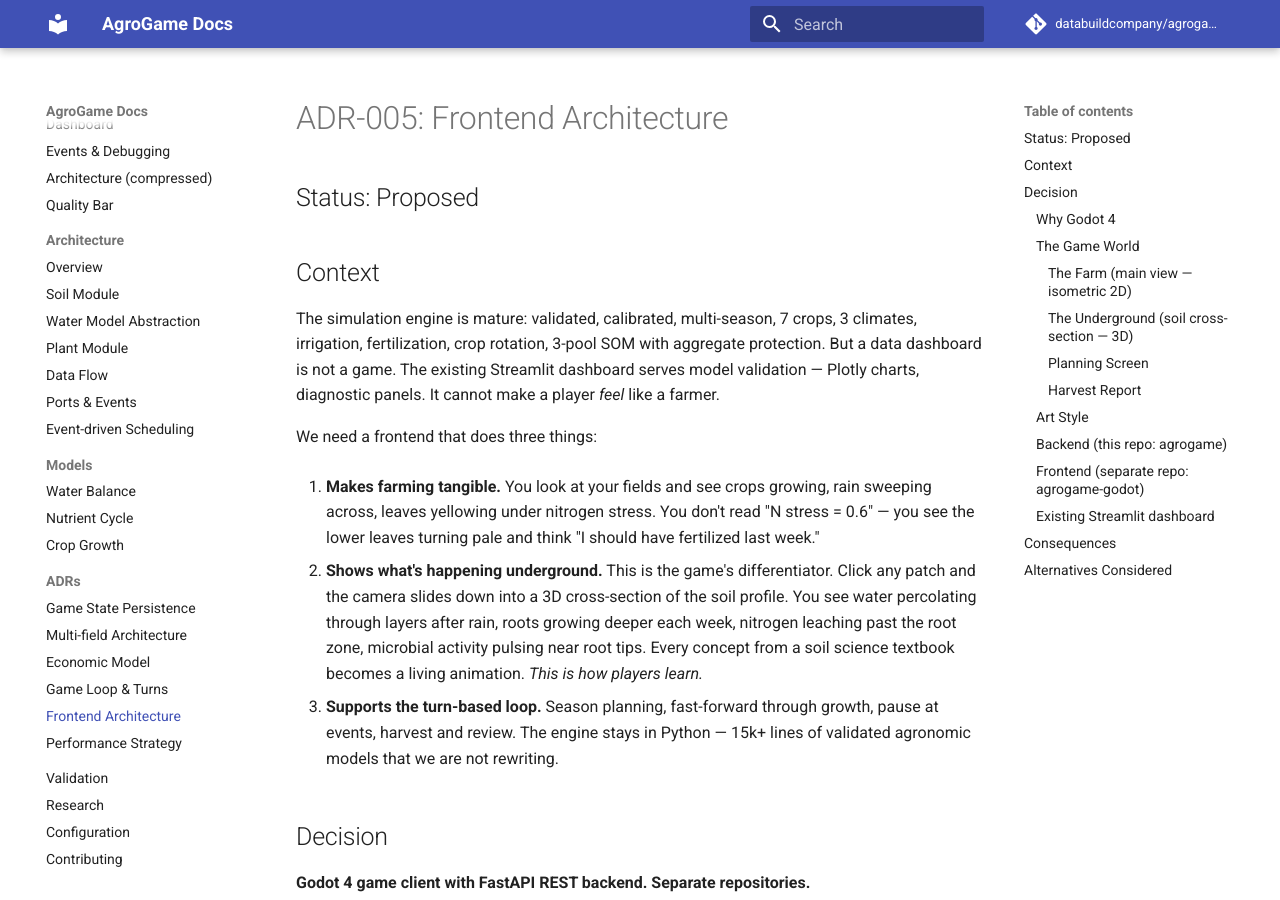
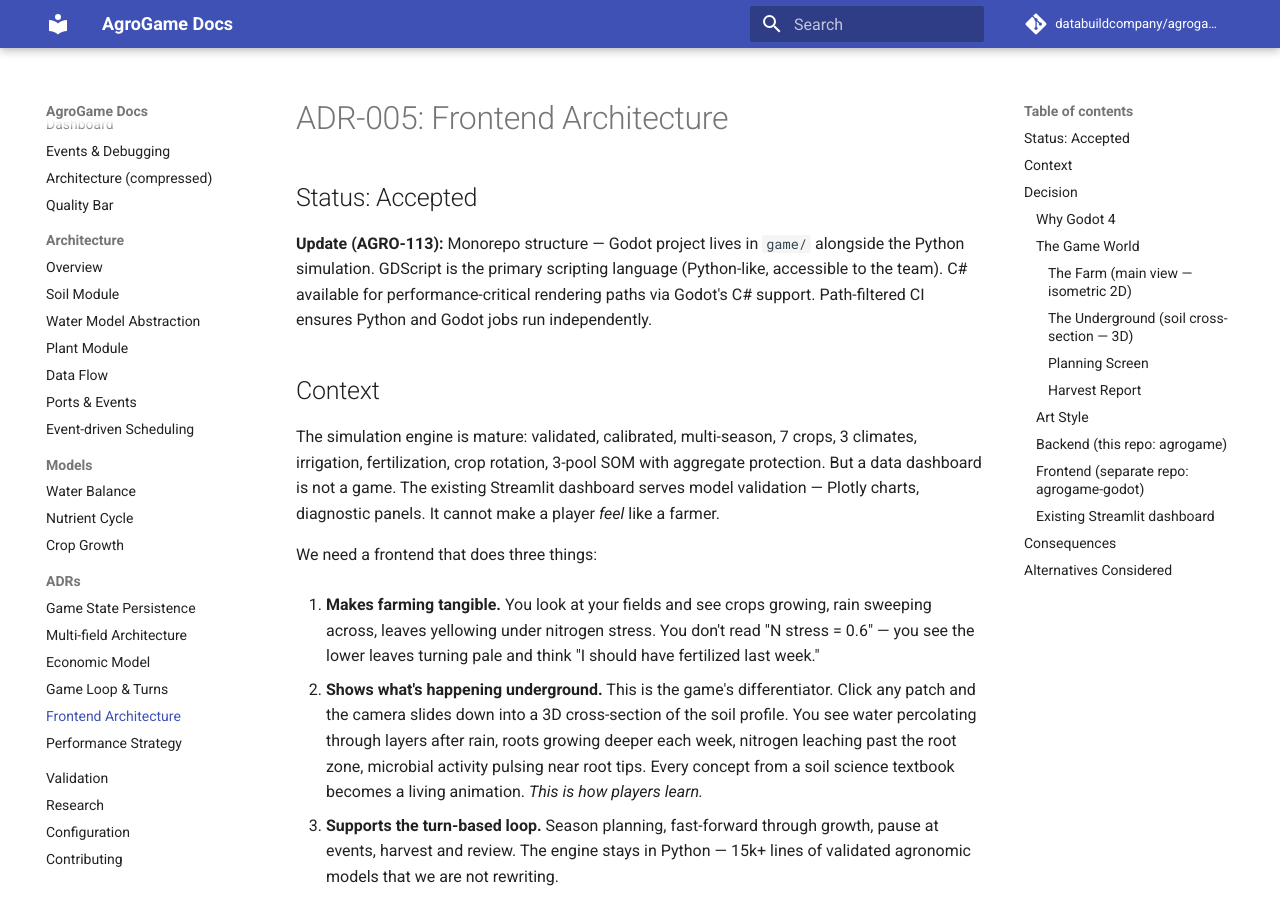
Before and after one commit to gedejong/agrogame, an MkDocs documentation site: the page built from docs/adr/ADR-005-frontend-architecture.md, in a window 1280 px wide and 900 px high. Built offline with MkDocs 1.6.1 and Material for MkDocs 9.7.7, drawn with Linux system fonts in a browser that asks for light colours; comment, search, counter and statistics services are not loaded.

Commit message:
feat(AGRO-113): monorepo setup with Godot 4 game client
Add Godot 4 project scaffold in game/ alongside Python simulation:
- project.godot with main scene, 1280x720 viewport
- GDScript primary (C# for performance-critical sections later)
- main.gd: menu with "New Game" button calling FastAPI backend
- api_client.gd: HTTPRequest wrapper for localhost:8000
- Path-filtered CI: python.yml for Python, godot.yml for Godot
- Makefile: build-game, export-game, serve-api targets
- .gitignore: .godot/, .mono/, bin/, *.import
- README: monorepo setup instructions
- ADR-005: updated to Accepted, monorepo + GDScript note

Python project completely unchanged (504 tests pass).

Co-Authored-By: Claude Opus 4.6 (1M context) <noreply@anthropic.com>

```diff
--- a/docs/adr/ADR-005-frontend-architecture.md
+++ b/docs/adr/ADR-005-frontend-architecture.md
@@ -1,6 +1,12 @@
 # ADR-005: Frontend Architecture
 
-## Status: Proposed
+## Status: Accepted
+
+**Update (AGRO-113):** Monorepo structure — Godot project lives in `game/`
+alongside the Python simulation. GDScript is the primary scripting language
+(Python-like, accessible to the team). C# available for performance-critical
+rendering paths via Godot's C# support. Path-filtered CI ensures Python and
+Godot jobs run independently.
 
 ## Context
 
```
Also changed, not shown: README.md (+33 -5 lines), 11 other files.
